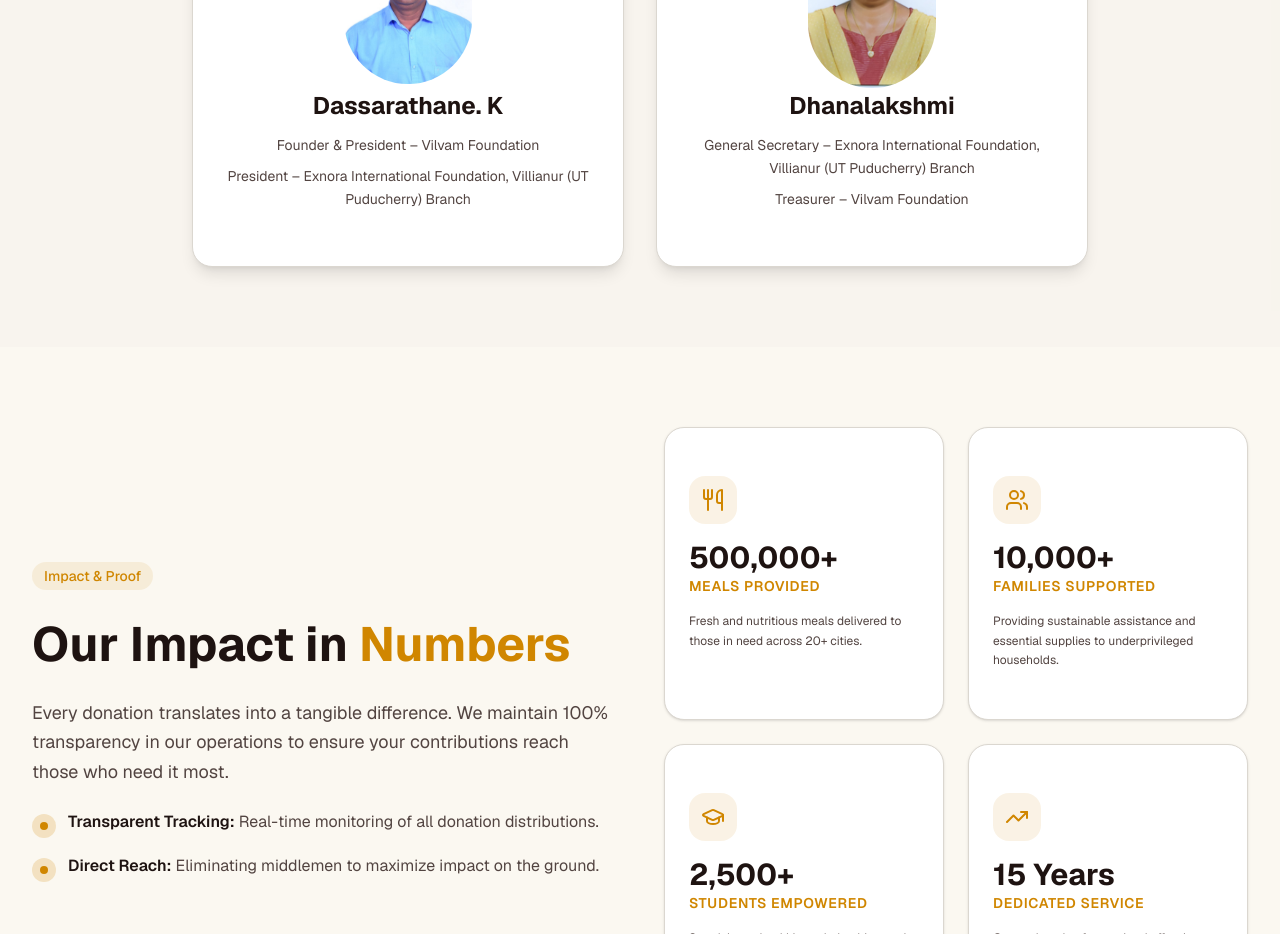
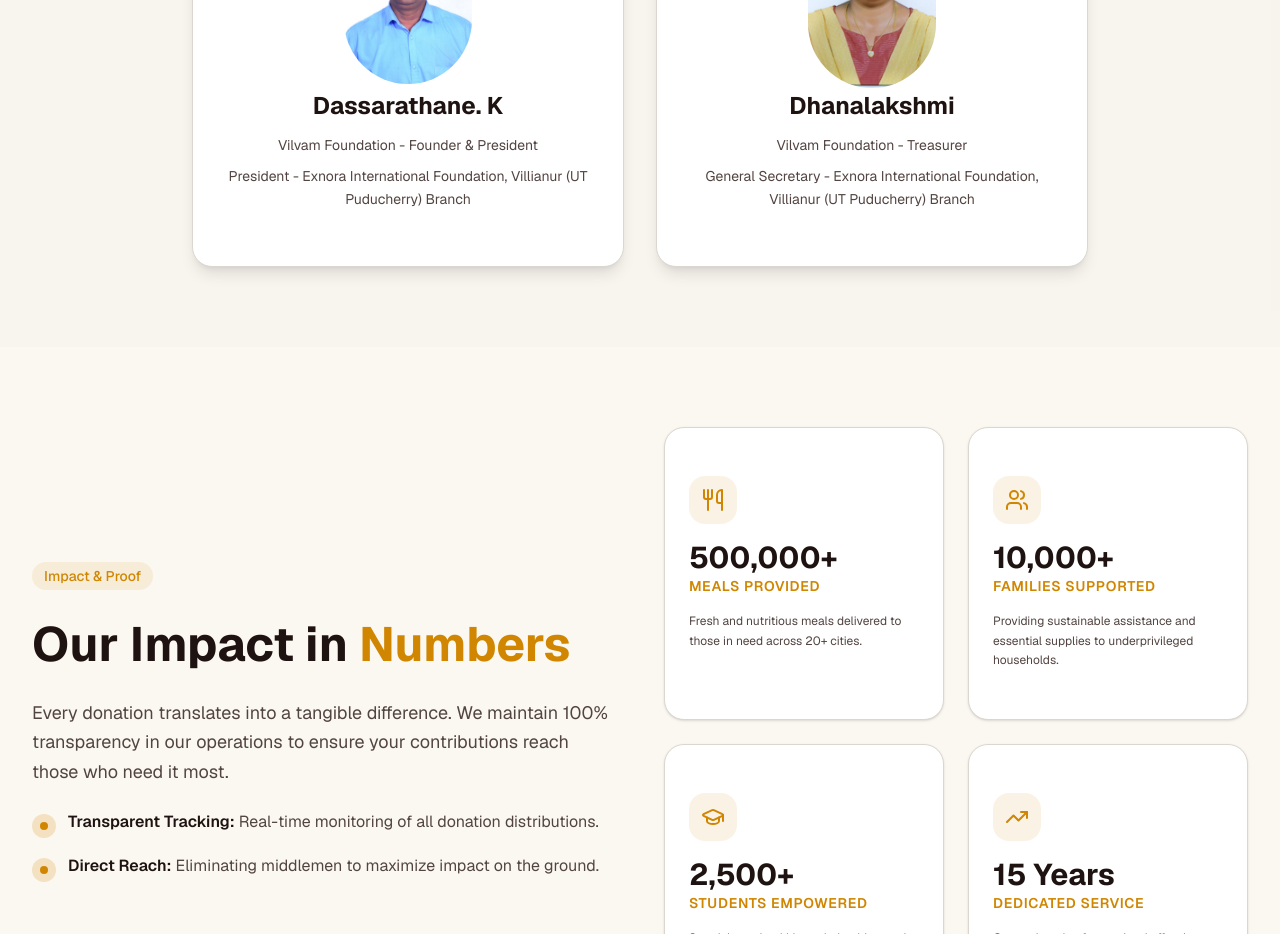
Before and after one commit to Raajulogu/villvam_foundations, a Next.js app: page / in a window 1280 px wide. Shown: the part 3500-4434 px from the top of the page. Built offline with nearby package versions, Linux system fonts and the light colour scheme.

Commit message:
Refactor: Remove unused `User` icon import and rephrase leadership role descriptions.

```diff
--- a/components/sections/leadership-section.tsx
+++ b/components/sections/leadership-section.tsx
@@ -1,8 +1,7 @@
-"use client"
+"use client";
 
 import { Card, CardContent } from "@/components/ui/card";
 import { motion } from "framer-motion";
-import { User } from "lucide-react";
 import dhassarathane from "../images/Dhassarathane.jpeg";
 import dhanalakshmi from "../images/Dhanalakshmi.jpeg";
 import Image from "next/image";
@@ -11,16 +10,16 @@ const leaders = [
   {
     name: "Dassarathane. K",
     roles: [
-      "Founder & President – Vilvam Foundation",
-      "President – Exnora International Foundation, Villianur (UT Puducherry) Branch",
+      "Vilvam Foundation - Founder & President",
+      "President - Exnora International Foundation, Villianur (UT Puducherry) Branch",
     ],
     image: dhassarathane,
   },
   {
     name: "Dhanalakshmi",
     roles: [
-      "General Secretary – Exnora International Foundation, Villianur (UT Puducherry) Branch",
-      "Treasurer – Vilvam Foundation",
+      "Vilvam Foundation - Treasurer",
+      "General Secretary - Exnora International Foundation, Villianur (UT Puducherry) Branch",
     ],
     image: dhanalakshmi,
   },
```
